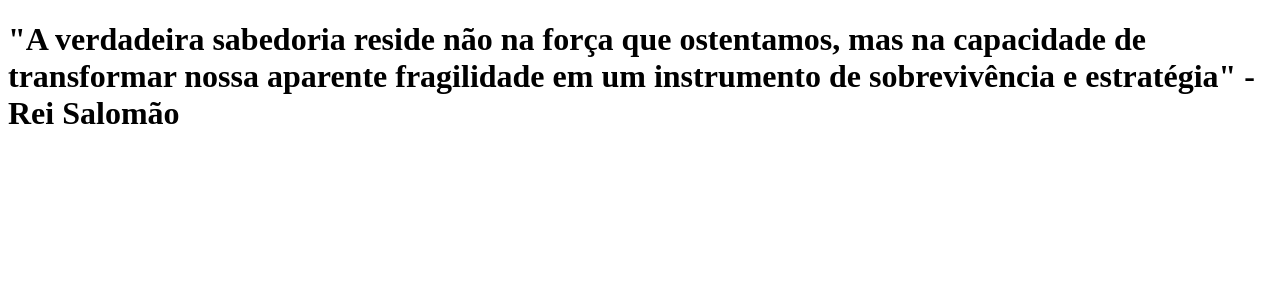
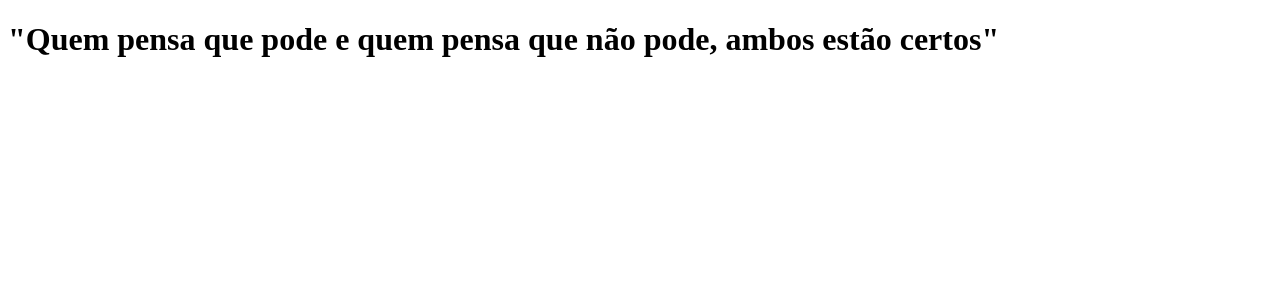
Before and after one commit to DevTroli/cinetab.art, a Next.js app: page / in a window 1280 px wide. Shown: the top 300 px of the page. Built offline with nearby package versions, Linux system fonts and the light colour scheme.

Commit message:
📝 Change main message

```diff
--- a/pages/index.js
+++ b/pages/index.js
@@ -1,5 +1,5 @@
 function Home() {
-  return <h1>"A verdadeira sabedoria reside não na força que ostentamos, mas na capacidade de transformar nossa aparente fragilidade em um instrumento de sobrevivência e estratégia" - Rei Salomão</h1>
+  return <h1>"Quem pensa que pode e quem pensa que não pode, ambos estão certos"</h1>
 
 }
 
```
